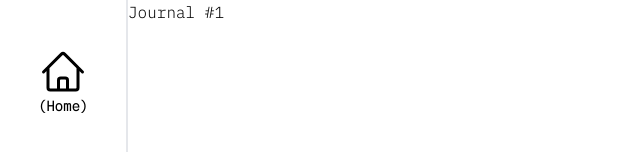
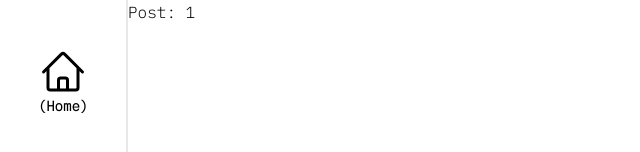
Before and after one commit to tripleschezwanrice/journALL, a Next.js app: page /Journals/1 in a window 1280 px wide. Shown: the top 152 px of the page, without its empty margins (0-640 px from the left). Built offline with nearby package versions, Linux system fonts and the light colour scheme.

Commit message:
add: Removed Router

```diff
--- a/app/Journals/[id]/page.tsx
+++ b/app/Journals/[id]/page.tsx
@@ -1,15 +1,8 @@
-"use client"
 
 
+export default function Page({ params }: { params: { id: string } }) {
+  return (
+  <p>Post: {params.id}</p>
 
-import { useParams } from "next/navigation"
-
-
-const page = () => {
-    const {id} = useParams()
-  return (
-    <div>Journal #{id}</div>
   )
 }
-
-export default page
```
